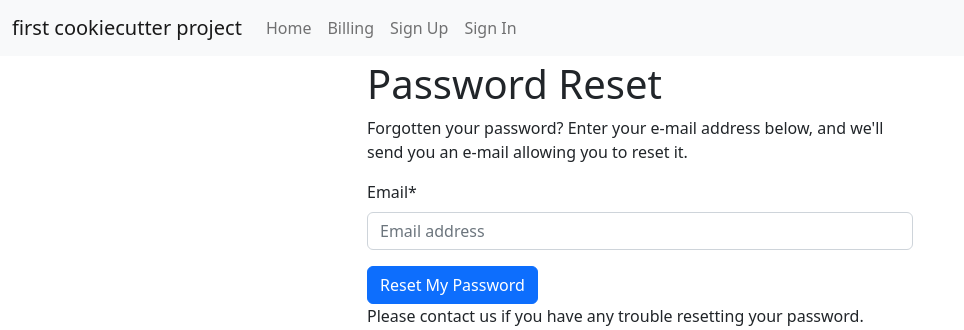
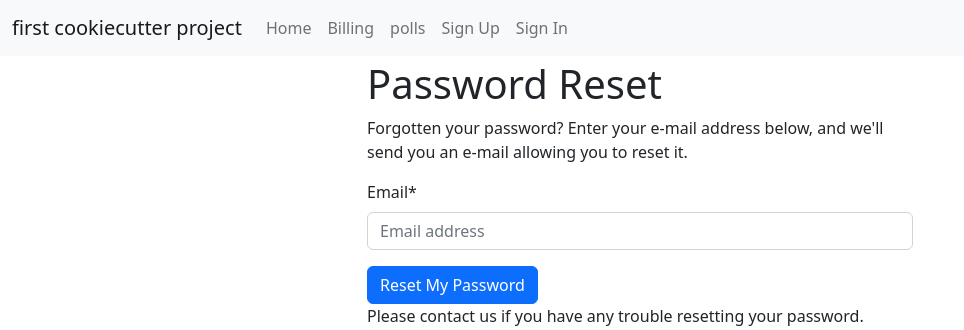
Before and after one commit to notSoRandom15/fcd-project, a Django app: page /accounts/password/reset/ in a window 1280 px wide. Shown: the top 330 px of the page, without its empty margins (0-964 px from the left). Run offline with Django 4.2, Linux system fonts and the light colour scheme; parts of the project's set-up code (start-up, migrations or seed data) failed here and were passed over; some libraries are stand-ins or nearby versions.

Commit message:
added polls on navbar

```diff
--- a/fcp/templates/base.html
+++ b/fcp/templates/base.html
@@ -78,6 +78,13 @@
               <li class="nav-item">
                 <a class="nav-link" href="{% url 'billing:home' %}">Billing</a>
               </li>
+              <li class="nav-item">
+                <a
+                  class="nav-link"
+                  href="{% url 'polls:index' %}"
+                  >{% translate "polls" %}</a
+                >
+              </li>
               {% if request.user.is_authenticated %}
               <li class="nav-item">
                 <a
```
